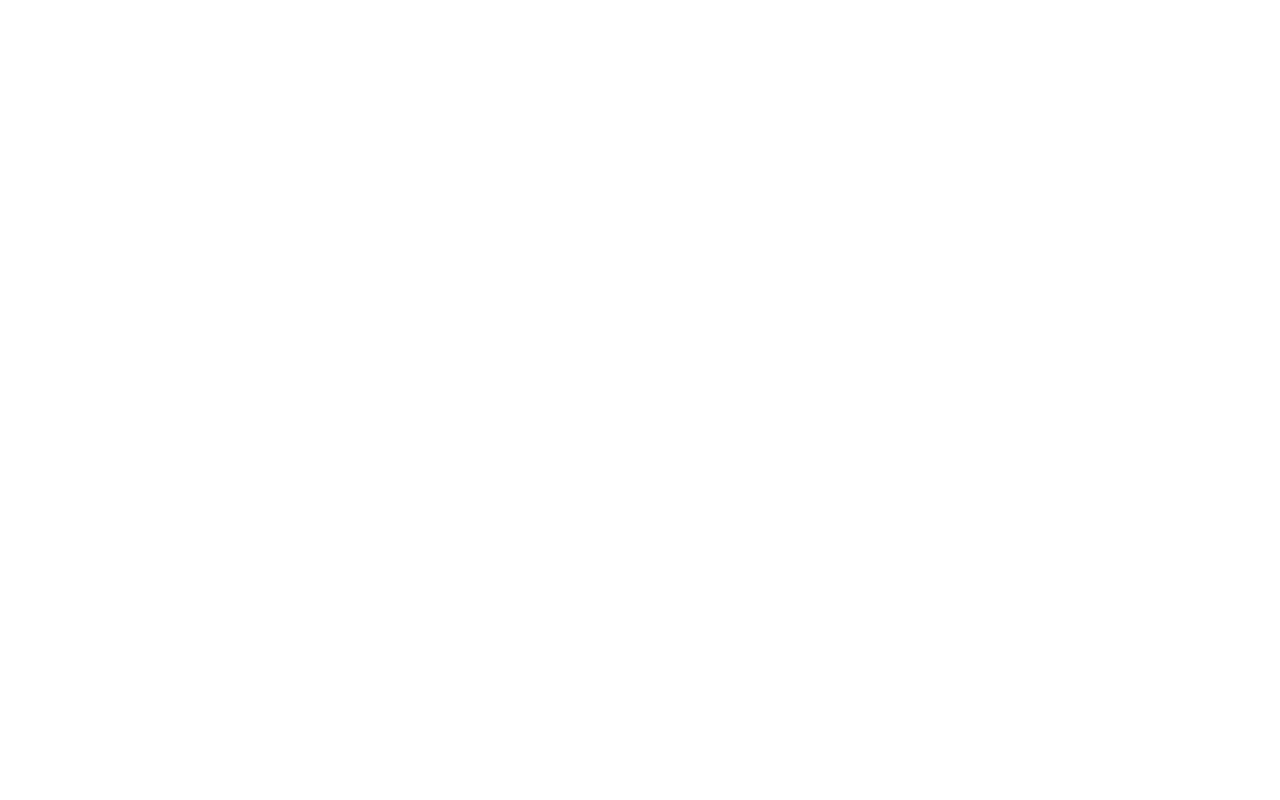
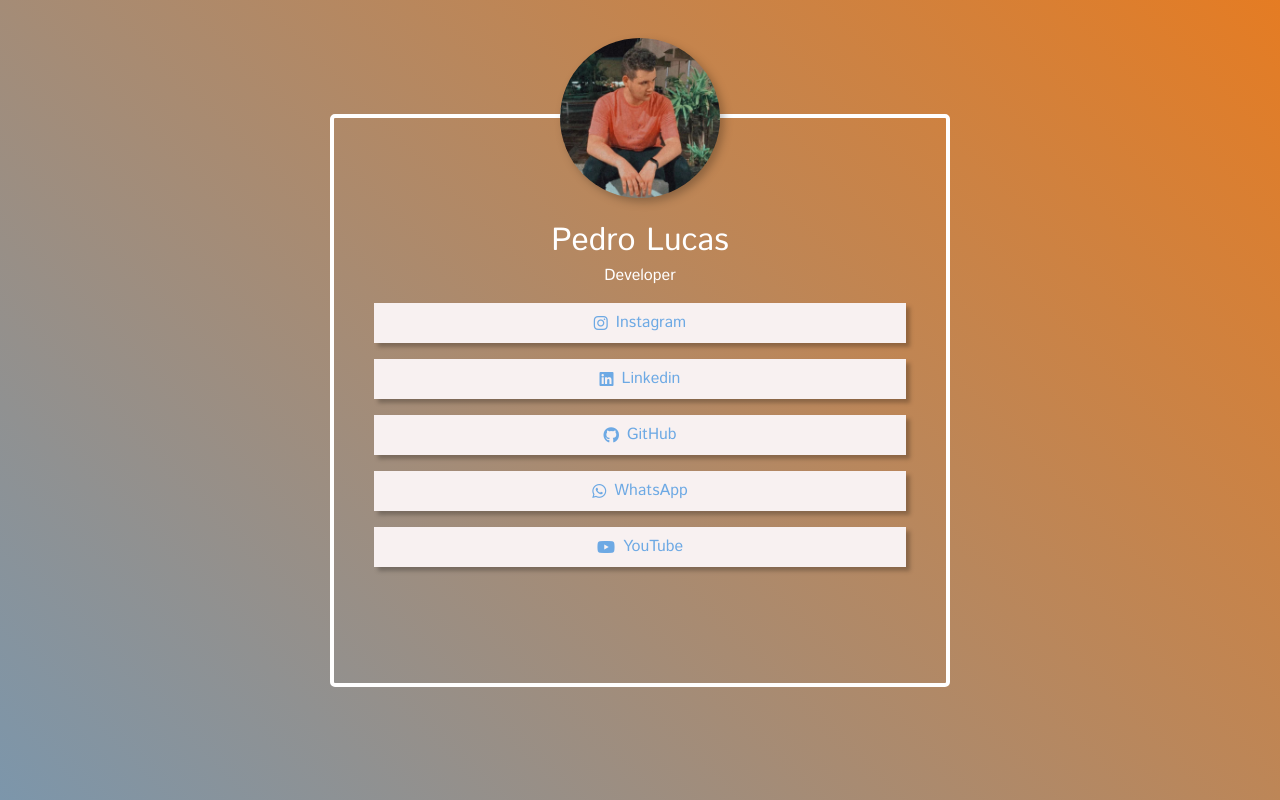
Before and after one commit to Th3PL/LinkTree, a plain HTML site: page index.html in a window 1280 px wide. Drawn offline with Linux system fonts and the light colour scheme.

Commit message:
LinkTree v2

```diff
--- a/assets/styles/style.css
+++ b/assets/styles/style.css
@@ -2,4 +2,77 @@
     padding: 0;
     margin: 0;
     box-sizing: border-box;
+    font-family: 'Istok Web', sans-serif;
+    font-weight: 400;
 }
+
+body{
+    height: 100vh;
+    background: linear-gradient(45deg, #7C96AB, #E57C23);
+    background-repeat: no-repeat;
+    display: flex;
+    justify-content: center;
+    align-items: center;
+    padding: 0 48px;
+}
+
+.container{
+    max-width: 620px;
+    width: 100%;
+}
+
+.content{
+    width: 100%;
+    border: 4px solid #FFF;
+    border-radius: 5px;
+    text-align: center;
+    position: relative;
+    display: flex;
+    flex-direction: column;
+    padding: 100px 40px;
+}
+
+.profile-img{
+    border-radius: 50%;
+    width: 160px;
+    position: absolute;
+    top: -80px;
+    align-self: center;
+    filter: drop-shadow(4px 4px 4px rgba(0, 0, 0, 0.25));
+}
+
+h1, h2{
+    color: #FFF;
+}
+
+h1{
+    font-size: 32px;
+}
+
+h2{
+    font-size: 16px;
+    margin-bottom: 16px;
+}
+
+a{
+    height: 40px;
+    text-decoration: none;
+    background-color: #F8F1F1;
+    display: flex;
+    justify-content: center;
+    align-items: center;
+    gap: 8px;
+    margin-bottom: 16px;
+    padding: 8px;
+    transition: 0.3s background-color;
+    box-shadow: 4px 4px 4px rgba(0, 0, 0, 0.25);
+    color: #6DA9E4;
+}
+
+a:hover{
+    background-color: #E57C23;
+}
+
+.icons{
+    color: #6DA9E4;
+}
--- a/index.html
+++ b/index.html
@@ -4,10 +4,45 @@
     <meta charset="UTF-8">
     <meta name="viewport" content="width=device-width, initial-scale=1.0">
     <link rel="stylesheet" href="https://cdnjs.cloudflare.com/ajax/libs/font-awesome/6.4.0/css/all.min.css" integrity="sha512-iecdLmaskl7CVkqkXNQ/ZH/XLlvWZOJyj7Yy7tcenmpD1ypASozpmT/E0iPtmFIB46ZmdtAc9eNBvH0H/ZpiBw==" crossorigin="anonymous" referrerpolicy="no-referrer" />
+    <link rel="preconnect" href="https://fonts.googleapis.com">
+    <link rel="preconnect" href="https://fonts.gstatic.com" crossorigin>
+    <link href="https://fonts.googleapis.com/css2?family=Istok+Web&display=swap" rel="stylesheet">
     <link rel="stylesheet" href="./assets/styles/style.css">
     <title>Links</title>
 </head>
 <body>
+    <div class="container">
+        <div class="content">
+            <img src="./assets/img/WhatsApp Image 2023-03-24 at 10.25.33.jpeg" alt="foto de perfil" class="profile-img">
 
+            <div>
+                <h1>Pedro Lucas</h1>
+                <h2>Developer</h2>
+            </div>
+
+            <div>
+                <a href="https://www.instagram.com/_lucaspedro28/">
+                    <i class="fa-brands fa-instagram icons"></i>
+                    Instagram
+                </a>
+                <a href="https://www.linkedin.com/in/pedro-lucas-nunes-75a528193/">
+                    <i class="fa-brands fa-linkedin icons"></i>
+                    Linkedin
+                </a>
+                <a href="https://github.com/Th3PL">
+                    <i class="fa-brands fa-github icons"></i>
+                    GitHub
+                </a>
+                <a href="#">
+                    <i class="fa-brands fa-whatsapp icons"></i>
+                    WhatsApp
+                </a>
+                <a href="#">
+                    <i class="fa-brands fa-youtube icons"></i>
+                    YouTube
+                </a>
+            </div>
+        </div>
+    </div>
 </body>
 </html>
```
